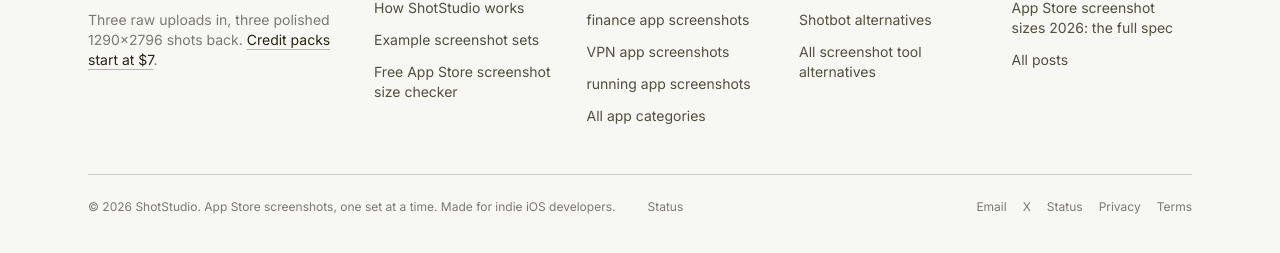
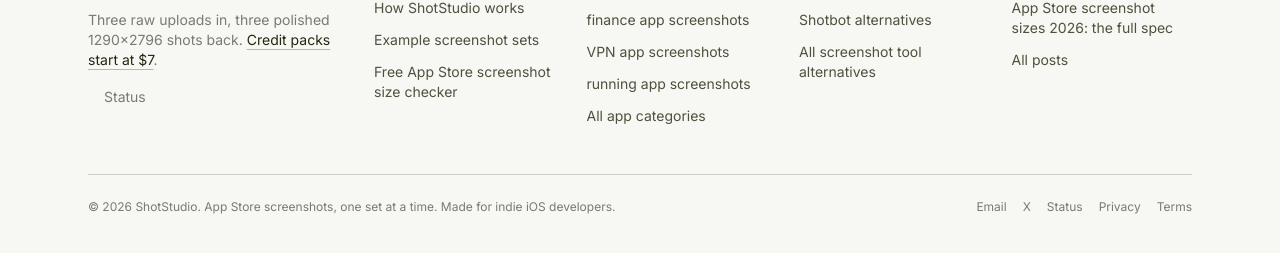
Before and after one commit to ThanosKa/ShotStudio, a Next.js app: page / in a window 1280 px wide. Shown: the part 6005-6258 px from the top of the page. Built offline with nearby package versions, Linux system fonts and the light colour scheme; no server answers.

Commit message:
style(footer): move the live site status under the brand description

```diff
--- a/src/components/marketing/marketing-footer.tsx
+++ b/src/components/marketing/marketing-footer.tsx
@@ -78,6 +78,9 @@ export function MarketingFooter() {
               </Link>
               .
             </p>
+            <p className="mt-4 text-sm text-muted-foreground">
+              <SiteStatus />
+            </p>
           </div>
 
           <div className="grid grid-cols-2 gap-8 sm:grid-cols-4 md:col-span-9">
@@ -104,13 +107,10 @@ export function MarketingFooter() {
         </div>
 
         <div className="mt-12 flex flex-col gap-3 border-t pt-6 text-xs text-muted-foreground md:flex-row md:items-center md:justify-between">
-          <div className="flex flex-col gap-3 md:flex-row md:items-center md:gap-4">
-            <p>
-              © {new Date().getFullYear()} ShotStudio. App Store screenshots,
-              one set at a time. Made for indie iOS developers.
-            </p>
-            <SiteStatus />
-          </div>
+          <p>
+            © {new Date().getFullYear()} ShotStudio. App Store screenshots, one
+            set at a time. Made for indie iOS developers.
+          </p>
           <ul className="flex flex-wrap items-center gap-x-4 gap-y-2">
             <li>
               <a
```
